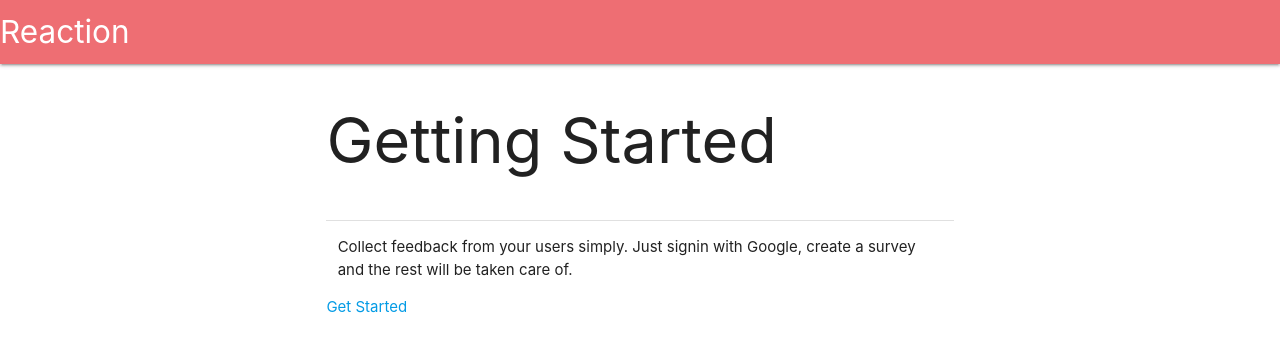
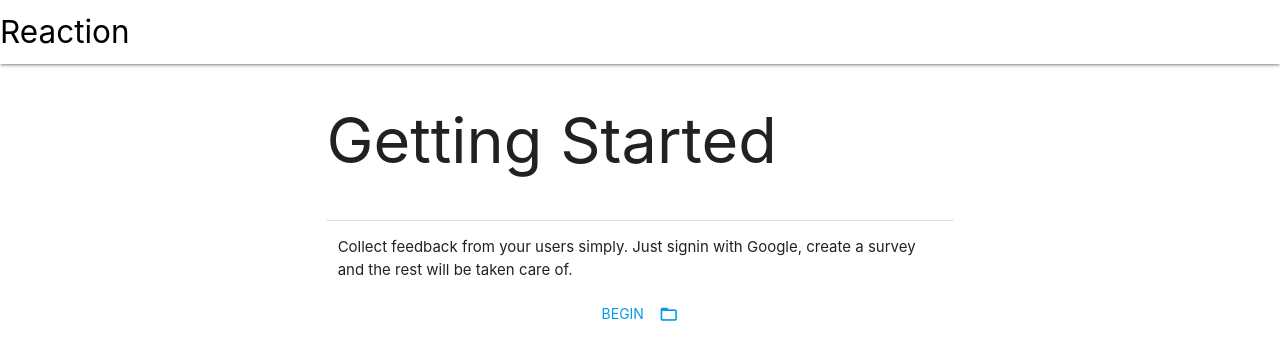
Before and after one commit to kenny1211/reaction-app, a React (Create React App) app in the folder client/: page / in a window 1280 px wide. Shown: the top 360 px of the page. Built offline with nearby package versions, Linux system fonts and the light colour scheme; no server answers.

Commit message:
header style

```diff
--- a/client/src/components/Header.js
+++ b/client/src/components/Header.js
@@ -12,7 +12,9 @@ class Header extends Component {
       case false:
         return (
           <li>
-            <a href="/auth/google">Sign In With Google</a>
+            <a className="black-text" href="/auth/google">
+              Sign In With Google
+            </a>
           </li>
         );
       default:
@@ -24,7 +26,9 @@ class Header extends Component {
             Credits: {this.props.auth.credits}
           </li>,
           <li key="2">
-            <a href="/api/logout">Logout</a>
+            <a className="black-text" href="/api/logout">
+              Logout
+            </a>
           </li>
         ];
     }
@@ -33,14 +37,11 @@ class Header extends Component {
   render() {
     return (
       <nav>
-        <div className="nav-wrapper">
-          <Link
-            to={this.props.auth ? '/surveys' : '/'}
-            className="left brand-logo"
-          >
-            Reaction
+        <div className="nav-wrapper white">
+          <Link to={this.props.auth ? '/surveys' : '/'} className="left brand-logo">
+            <span className="black-text">Reaction</span>
           </Link>
-          <ul className="right">{this.renderContent()}</ul>
+          <ul className="black-text right">{this.renderContent()}</ul>
         </div>
       </nav>
     );
--- a/client/src/components/Landing.js
+++ b/client/src/components/Landing.js
@@ -1,7 +1,9 @@
-import React from 'react';
+import React, { Component } from 'react';
+import { connect } from 'react-redux';
 import { Link } from 'react-router-dom';
 
-const Landing = () => {
+class Landing extends Component {
+  render() {
     return (
       <div className="container">
         <div className="row">
@@ -15,12 +17,23 @@ const Landing = () => {
               the rest will be taken care of.
             </p>
           </div>
-        <div className="card-action">
-          <Link to="/surveys">Get Started</Link>
+          <div className="center">
+            <button className="btn-flat">
+              <Link to={this.props.auth ? '/surveys' : '/auth/google'}>
+                Begin
+                <i className="material-icons right">folder_open</i>
+              </Link>
+            </button>
           </div>
         </div>
       </div>
     );
-};
+  }
+}
 
-export default Landing;
+// call state(auth property) object in redux store
+function mapStateToProps({ auth }) {
+  return { auth };
+}
+
+export default connect(mapStateToProps)(Landing);
```
Lines whose indentation alone changed are shown as unchanged.
